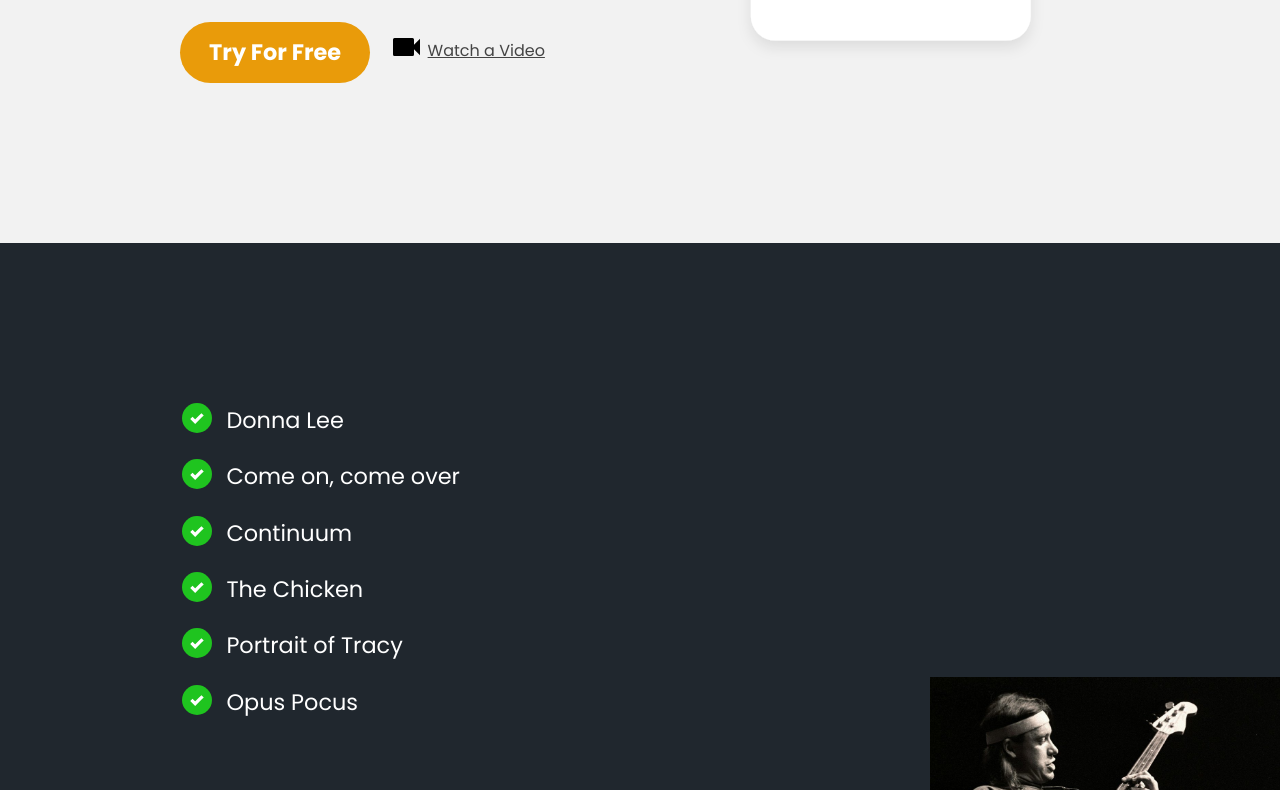
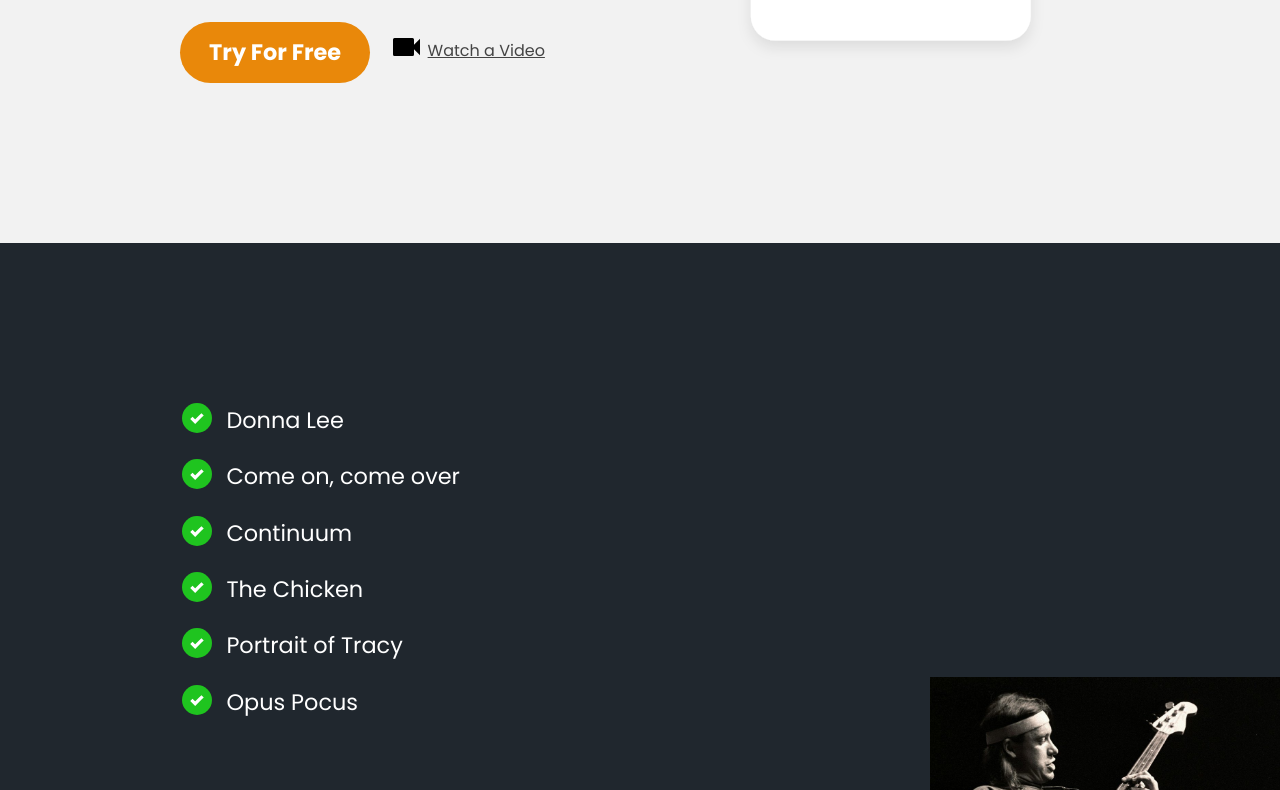
Before and after one commit to mertmcd/responsiveweb, a plain HTML site: page index.html in a window 1280 px wide. Shown: the part 533-1323 px from the top of the page. Drawn offline with Linux system fonts and the light colour scheme.

Commit message:
orange interface

```diff
--- a/css/main.css
+++ b/css/main.css
@@ -1,7 +1,7 @@
 @import url("https://fonts.googleapis.com/css2?family=Poppins:wght@400;700&display=swap");
 
 :root {
-  --primary-color: #e99b0a;
+  --primary-color: #e9880a;
 }
 
 body {
```
